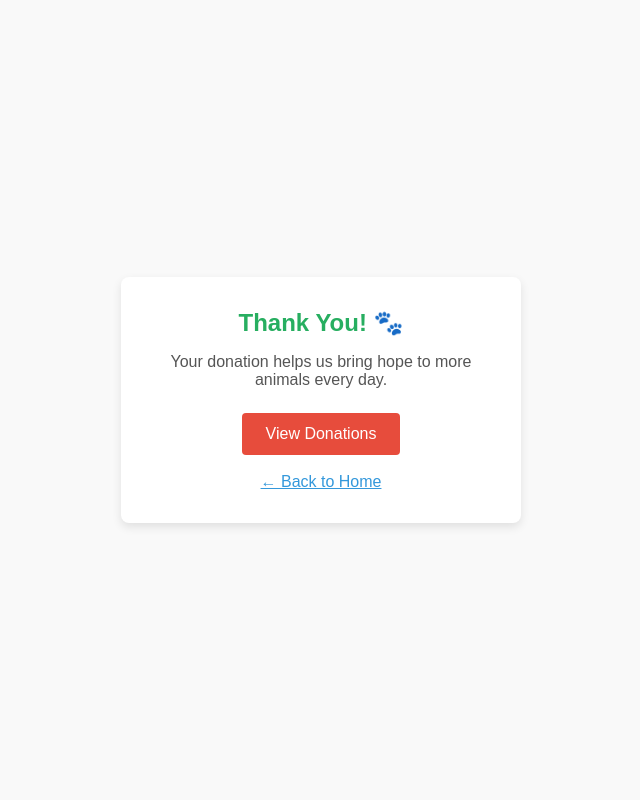
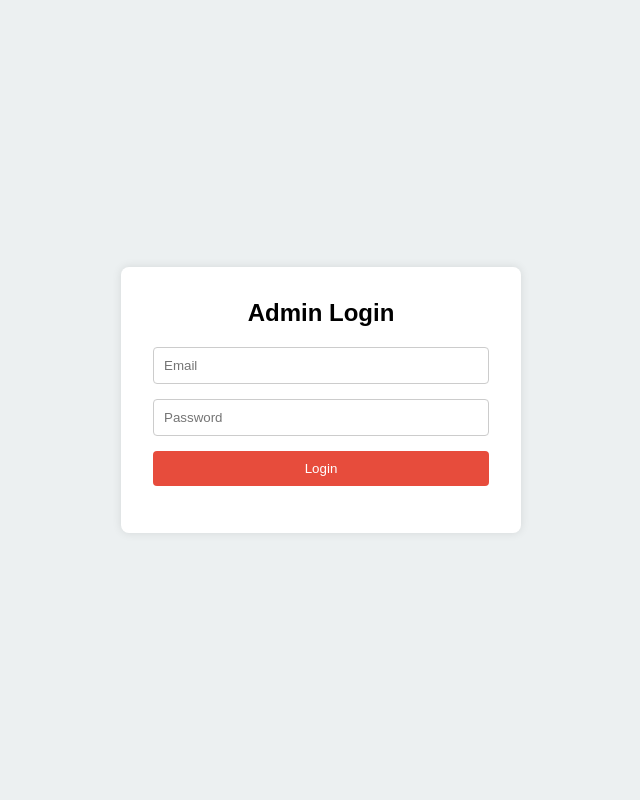
Before and after one commit to Shravan6767/Animal-Charity-3, a Flask app: template templates/thankyou.html in a window 1280 px wide. Shown: the whole page, without its empty margins (319-959 px from the left). Run offline with Flask 3, Linux system fonts and the light colour scheme; the template is opened without the code that fills it, so the values that code supplies are empty.

Commit message:
Update thankyou.html

```diff
--- a/templates/thankyou.html
+++ b/templates/thankyou.html
@@ -1,67 +1,163 @@
 <!DOCTYPE html>
 <html lang="en">
+
 <head>
-  <meta charset="UTF-8" />
-  <meta name="viewport" content="width=device-width, initial-scale=1.0"/>
-  <title>Thank You - Paws of Hope</title>
+<meta charset="UTF-8">
+<meta name="viewport" content="width=device-width, initial-scale=1.0">
+<title>Admin Login - Paws of Hope</title>
+
 <style>
-    * {
-      margin: 0;
-      padding: 0;
-      box-sizing: border-box;
+
+*{
+margin:0;
+padding:0;
+box-sizing:border-box;
 }
 
-    body {
-      font-family: Arial, sans-serif;
-      background-color: #f9f9f9;
-      display: flex;
-      justify-content: center;
-      align-items: center;
-      height: 100vh;
+body{
+font-family:Arial;
+background:#ecf0f1;
+display:flex;
+justify-content:center;
+align-items:center;
+height:100vh;
 }
 
-    .thankyou-container {
-      background-color: #fff;
-      padding: 2rem;
-      border-radius: 8px;
-      box-shadow: 0 4px 10px rgba(0,0,0,0.1);
-      text-align: center;
-      max-width: 400px;
-      width: 100%;
+.login-container{
+background:white;
+padding:2rem;
+border-radius:8px;
+box-shadow:0 0 10px rgba(0,0,0,0.1);
+width:100%;
+max-width:400px;
 }
 
-    h2 {
-      color: #27ae60;
-      margin-bottom: 1rem;
+.login-container h2{
+text-align:center;
+margin-bottom:20px;
 }
 
-    p {
-      color: #555;
-      margin-bottom: 1.5rem;
+.form-group{
+margin-bottom:15px;
 }
 
-    .btn {
-      display: inline-block;
-      padding: 0.75rem 1.5rem;
-      background-color: #e74c3c;
-      color: #fff;
-      text-decoration: none;
-      border-radius: 4px;
-      transition: background-color 0.3s ease;
+input{
+width:100%;
+padding:10px;
+border:1px solid #ccc;
+border-radius:4px;
 }
 
-    .btn:hover {
-      background-color: #c0392b;
+.login-btn{
+width:100%;
+padding:10px;
+background:#e74c3c;
+color:white;
+border:none;
+border-radius:4px;
+cursor:pointer;
 }
+
+.login-btn:hover{
+background:#c0392b;
+}
+
+#message{
+margin-top:15px;
+text-align:center;
+}
+
+.success{
+color:green;
+}
+
+.error{
+color:red;
+}
+
 </style>
 </head>
+
 <body>
-  <div class="thankyou-container">
-    <h2>Thank You! 🐾</h2>
-    <p>Your donation helps us bring hope to more animals every day.</p>
-    <a href="viewdonations.html" class="btn">View Donations</a>
-    <br/><br/>
-    <a href="home.html" style="color:#3498db;">← Back to Home</a>
+
+<div class="login-container">
+
+<h2>Admin Login</h2>
+
+<form id="loginForm">
+
+<div class="form-group">
+<input type="email" id="email" placeholder="Email" required>
 </div>
+
+<div class="form-group">
+<input type="password" id="password" placeholder="Password" required>
+</div>
+
+<button type="submit" class="login-btn">Login</button>
+
+</form>
+
+<p id="message"></p>
+
+</div>
+
+<script>
+
+document.getElementById("loginForm").addEventListener("submit", async function(e){
+
+e.preventDefault();
+
+const email = document.getElementById("email").value;
+const password = document.getElementById("password").value;
+const message = document.getElementById("message");
+
+message.innerText = "Logging in...";
+
+try{
+
+const res = await fetch("/api/admin/contacts",{
+
+method:"POST",
+headers:{
+"Content-Type":"application/json"
+},
+
+body:JSON.stringify({
+email:email,
+password:password
+})
+
+});
+
+const result = await response.json();
+
+if(result.success){
+
+message.innerText = "✅ Login successful";
+message.className = "success";
+
+setTimeout(()=>{
+window.location.href = "admin.html";
+},1200);
+
+}else{
+
+message.innerText = "❌ " + result.message;
+message.className = "error";
+
+}
+
+}catch(error){
+
+message.innerText = "⚠️ Server not running";
+message.className = "error";
+
+}
+
+});
+
+</script>
+
 </body>
 </html>
```
Lines whose indentation alone changed are shown as unchanged.
